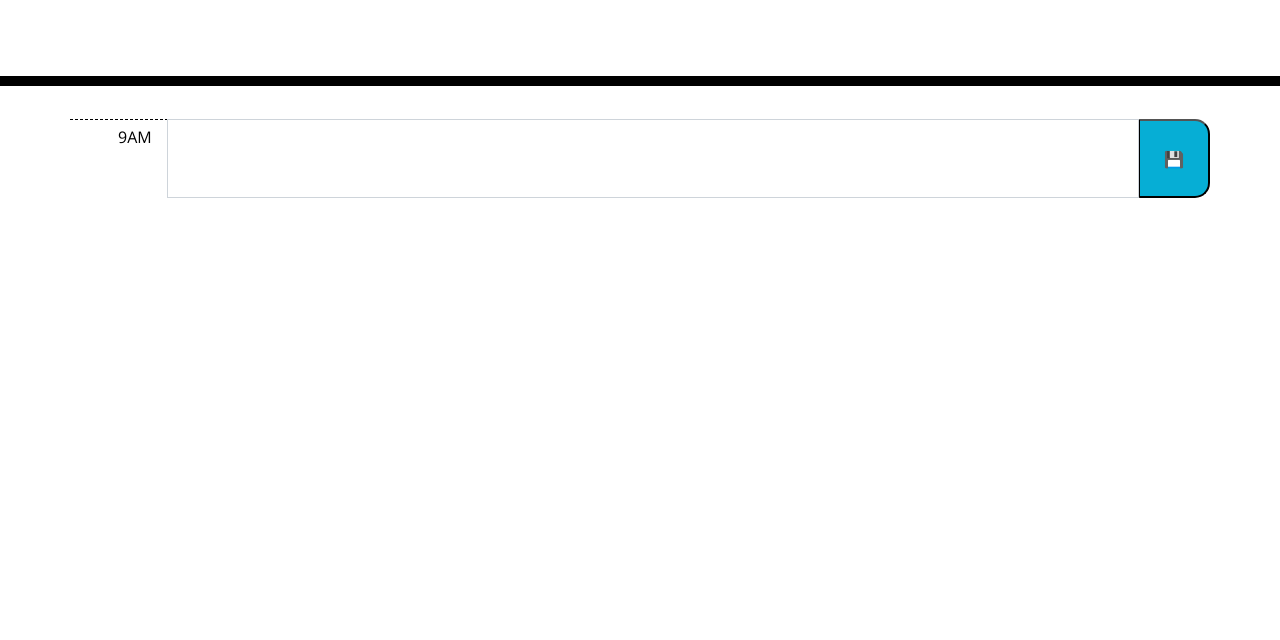
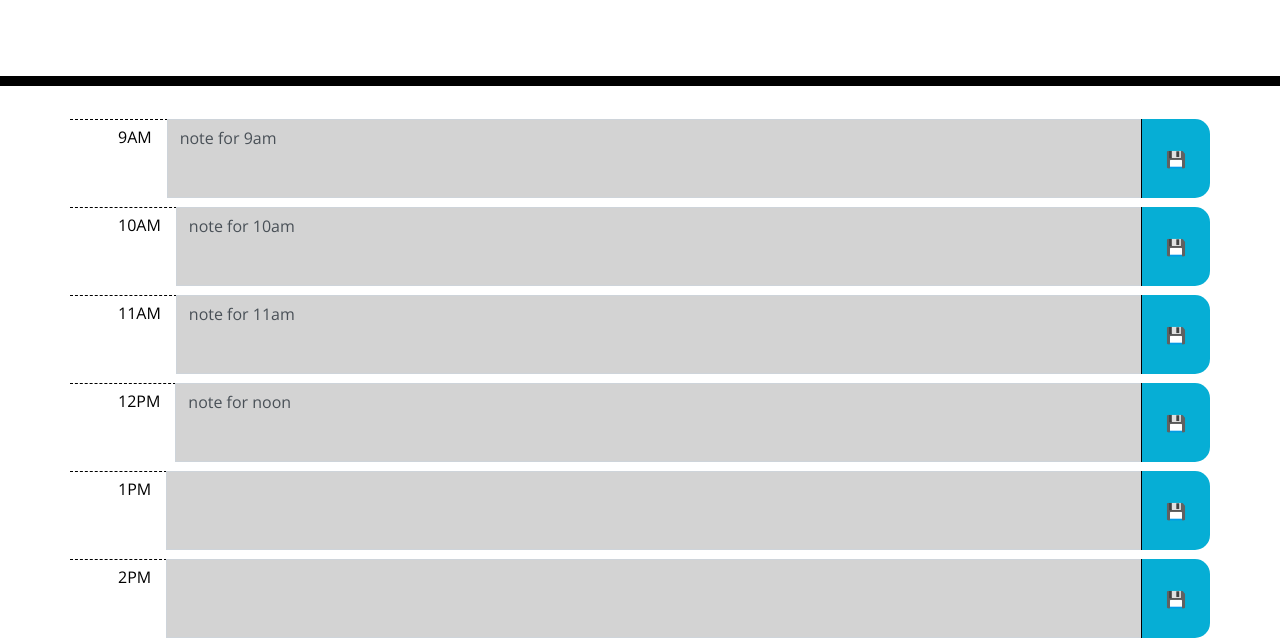
Before and after one commit to tannerkothlow/work-day-scheduler, a plain HTML site: page index.html in a window 1280 px wide. Shown: the part 182-822 px from the top of the page. Before the commit the page ends 800 px from the top, so only its background shows below. Drawn offline with nearby package versions, Linux system fonts and the light colour scheme.

Commit message:
Entries populate from a variable and moment integration works

```diff
--- a/assets/css/style.css
+++ b/assets/css/style.css
@@ -23,6 +23,10 @@ textarea {
 
 .description {
   white-space: pre-wrap;
+}
+
+.container {
+  justify-content: end;
 }
 
 .time-block {
@@ -51,20 +55,36 @@ textarea {
 
 .past {
   background-color: #d3d3d3;
-  color: white;
+  /* color: white; */
+}
+
+.past:focus {
+  background-color: #d3d3d3;
+  /* color: white; */
 }
 
 .present {
   background-color: #ff6961;
-  color: white;
+  /* color: white; */
+}
+
+.present:focus {
+  background-color: #ff6961;
+  /* color: white; */
 }
 
 .future {
   background-color: #77dd77;
-  color: white;
+  /* color: white; */
+}
+
+.future:focus {
+  background-color: #77dd77;
+  /* color: white; */
 }
 
 .saveBtn {
+  border: 0px;
   border-left: 1px solid black;
   border-top-right-radius: 15px;
   border-bottom-right-radius: 15px;
@@ -72,7 +92,7 @@ textarea {
   color: white;
 }
 
-.saveBtn i:hover {
-  font-size: 20px;
+.saveBtn:hover {
   transition: all 0.3s ease-in-out;
+  background-color: #27c7eb;
 }
--- a/assets/js/script.js
+++ b/assets/js/script.js
@@ -1,4 +1,67 @@
+
+var nineAM = "note for 9am"
+var tenAM = "note for 10am"
+var elevenAM = "note for 11am"
+var noon = "note for noon"
+var onePM = ""
+var twoPM = ""
+var threePM = ""
+var fourPM = ""
+var fivePM = ""
+var sixPM = ""
+var sevenPM = ""
+var eightPM = ""
+var ninePM = ""
+var notes = [nineAM, tenAM, elevenAM, noon, onePM, twoPM, threePM, fourPM, fivePM, sixPM, sevenPM, eightPM, ninePM]
+var hour = moment()
+
+//Populates the note boxes
+for (let i = 0; i < 13; i++) {
+    //This starts in military time
+    let time = i + 9;
+    //0 past 1 present 2 future
+    let state = 0;
+        if (time == hour.format("HH")) {
+            state = 1;
+        } else if (time > hour.format("HH")) {
+            state = 2;
+        }
+        if (time >= 13) {
+            //Converts to 12h for the time variable
+            time = i - 3;
+            time += "PM"
+        } else if (time == 12) {
+            time += "PM"
+        } else {
+            time += "AM"
+        }
+    //this makes me want to vomit but OH WELL
+    $(".container").append(
+        '<div class="row mb-2">' +
+       '<div class="input-group">' +
+          '<div class="input-group-prepend">' +
+            '<span class="input-group-text hour pt-1 pr-3 pb-5 pl-5 align-content-start">' + time + '</span>' +
+          '</div>' +
+          '<textarea class="form-control' + ' box-for-' + time + '" aria-label="' + time + '"></textarea>' +
+        '</div>' +
+        '<button class="px-4 saveBtn button-for-' + time + '" title="Save">💾</button>' +
+        '</div>' +
+      '</div>'
+        );
+    $(".box-for-" + time).text(notes[i]);
+
+    if (state == 0) {
+        $(".box-for-" + time).addClass("past");
+    } else if (state == 1) {
+        $(".box-for-" + time).addClass("present");
+    } else if ( state == 2) {
+        $(".box-for-" + time).addClass("future");
+    }
+};
+
 //Button
 $(".saveBtn").click(function() {
     console.log("Big log");
+    console.log($(".box-for-10AM").val());
+    //add a check that looks up what child it is
 });
--- a/index.html
+++ b/index.html
@@ -18,6 +18,7 @@
       href="https://fonts.googleapis.com/css?family=Open+Sans&display=swap"
       rel="stylesheet"
     />
+    <link rel="stylesheet" href="https://code.jquery.com/ui/1.12.1/themes/base/jquery-ui.css">
     <link rel="stylesheet" href="./assets/css/style.css" />
     <title>Work Day Scheduler</title>
   </head>
@@ -32,22 +33,21 @@
     <div class="container">
 
       <!-- TIMEBLOCK-->
-      <div class="row">
+      <!-- <div class="row mb-2">
       <div class="input-group">
         <div class="input-group-prepend">
           <span class="input-group-text hour pt-1 pr-3 pb-5 pl-5 align-content-start">9AM</span>
         </div>
         <textarea class="form-control" aria-label="9AM"></textarea>
       </div>
-      <!-- Button -->
-        <button class="saveBtn px-4">💾</button>
+      <button class="px-4 saveBtn" title="Save">💾</button>
       </div>
-      <!-- ---- -->
-
-    </div>
+    </div> -->
 
     <script src="https://cdnjs.cloudflare.com/ajax/libs/jquery/3.2.1/jquery.min.js"></script>
     <script src="https://cdnjs.cloudflare.com/ajax/libs/moment.js/2.24.0/moment.min.js"></script>
+    <!-- MISSING THIS SCRIPT LINK AAGH -->
+    <script src="https://code.jquery.com/ui/1.12.0/jquery-ui.min.js"></script>
     <script src="./assets/js/script.js"></script>
   </body>
 </html>
```
